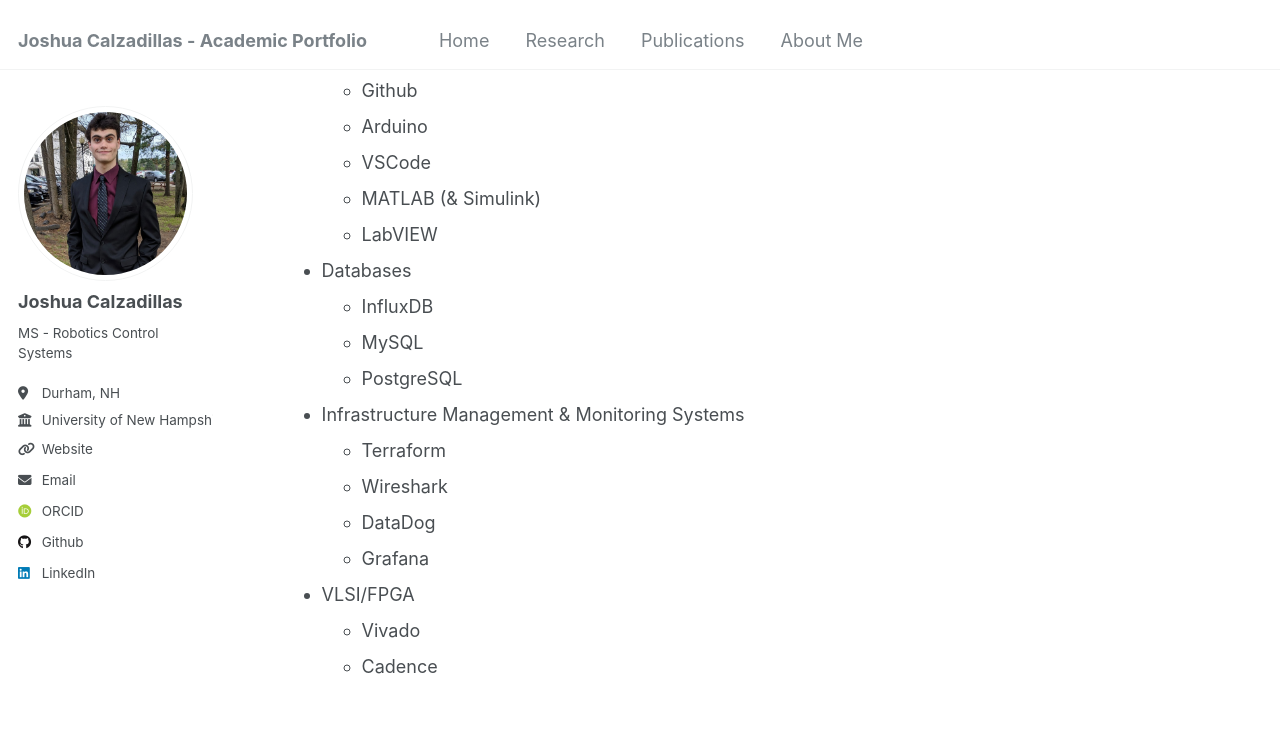
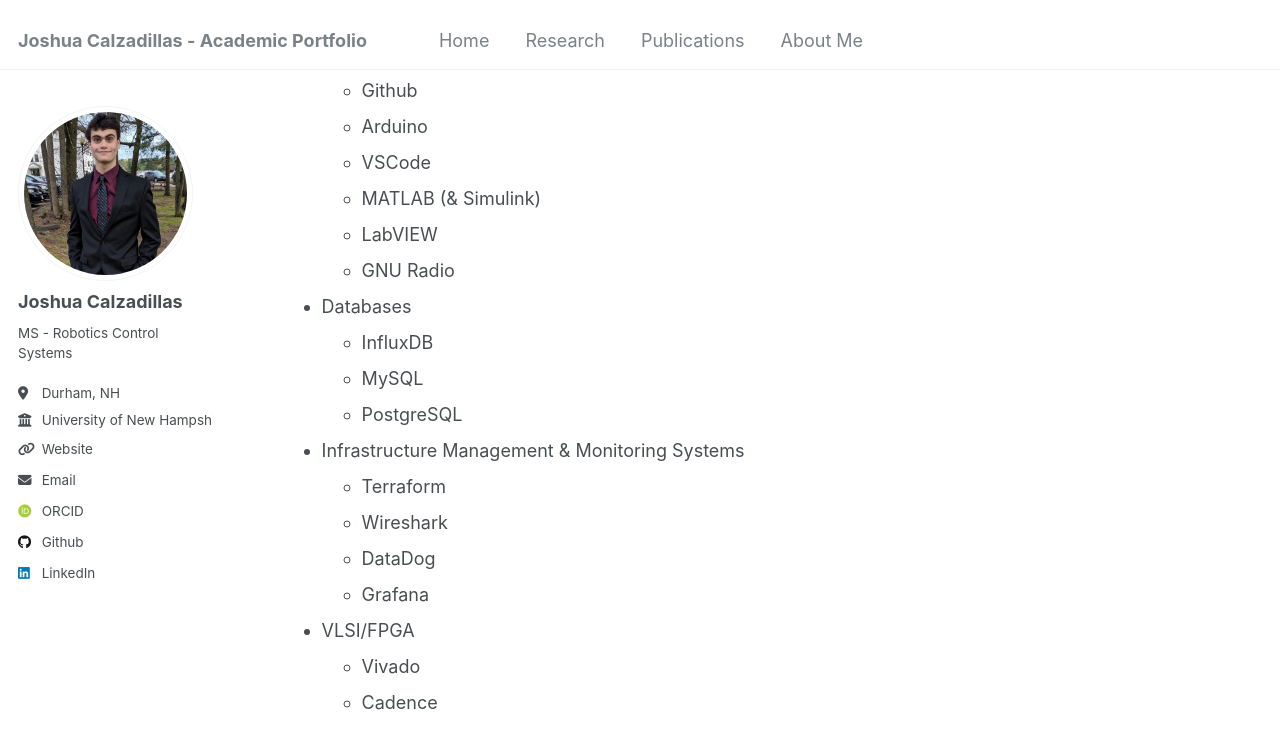
Before and after one commit to jmc1241/jmc1241.github.io, a Jekyll site: the page built from _pages/cv.md, in a window 1280 px wide and 900 px high, scrolled down 5803 px. Shown: the top 749 px of the window. Built offline with Jekyll 4.4.1, drawn with Linux system fonts in a browser that asks for light colours; some web fonts are replaced.

Commit message:
Update: Minor changes

```diff
--- a/_pages/cv.md
+++ b/_pages/cv.md
@@ -157,6 +157,7 @@ Skills
   - VSCode
   - MATLAB (& Simulink)
   - LabVIEW
+  - GNU Radio
 - Databases
   - InfluxDB
   - MySQL
```
